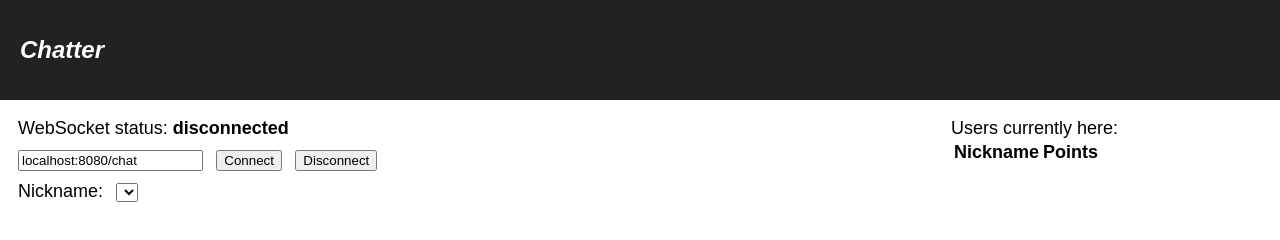
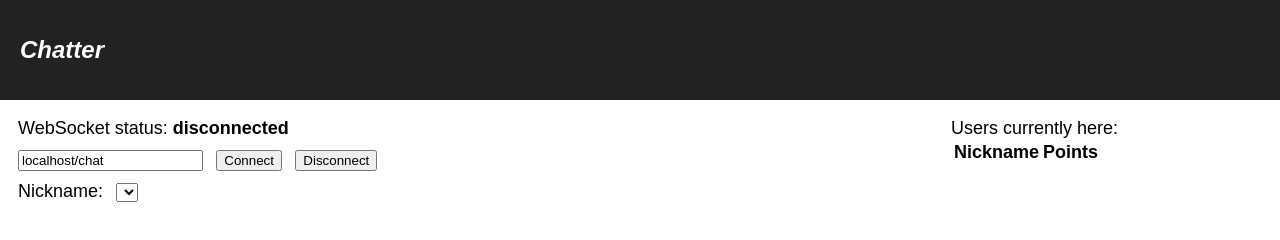
Before and after one commit to rhymu8354/Excalibur, a React (Create React App) app in the folder chatter/: page / in a window 1280 px wide. Shown: the top 240 px of the page. Built offline with nearby package versions, Linux system fonts and the light colour scheme.

Commit message:
chatter: clean up default server URL
* Use the same host from which the client was loaded.
* Use the default port number.

```diff
--- a/chatter/src/App.js
+++ b/chatter/src/App.js
@@ -19,7 +19,7 @@ class App extends Component {
     constructor(props) {
         super(props);
         this.state = {
-            serverUrl: 'localhost:8080/chat',
+            serverUrl: `${window.location.hostname}/chat`,
             socketStatus: "disconnected",
 
             /**
```
